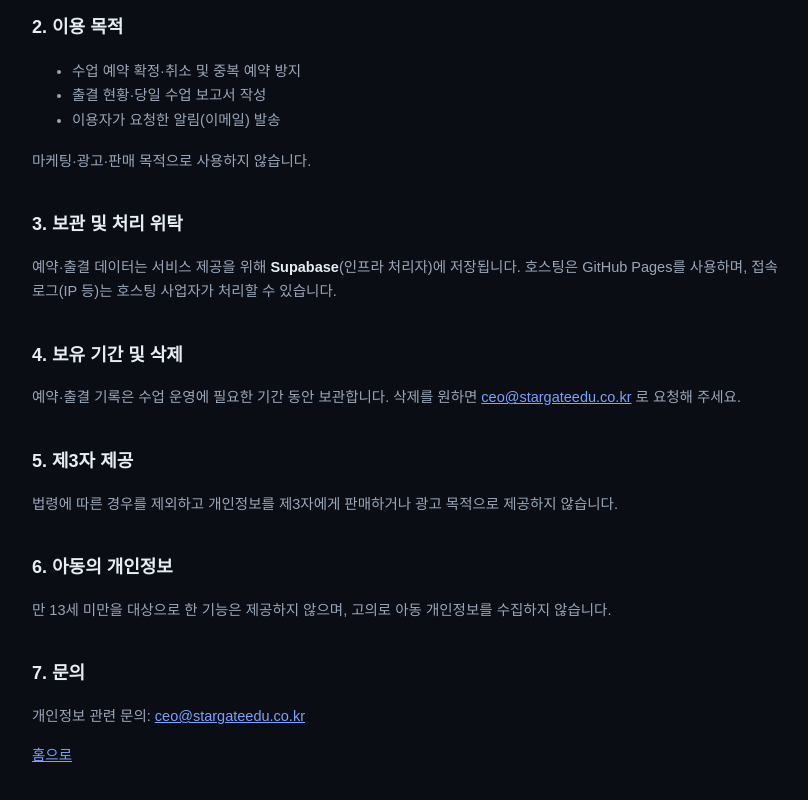
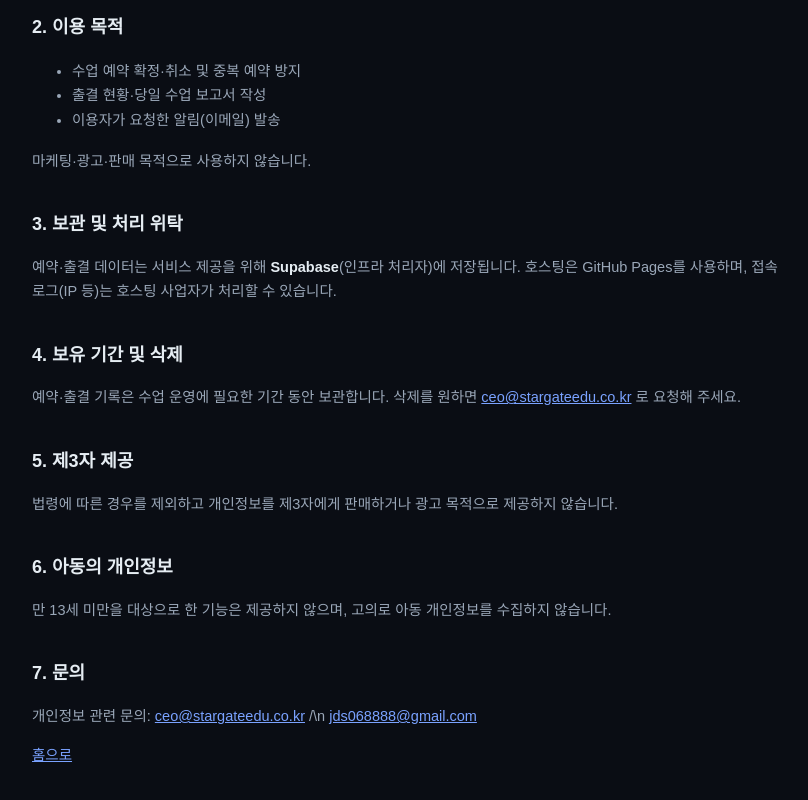
Before and after one commit to DongsooJung/-stargate, a website: page privacy.html in a window 1280 px wide. Shown: the part 542-1342 px from the top of the page, without its empty margins (228-1036 px from the left). Drawn offline with Linux system fonts and the light colour scheme.

Commit message:
Restore privacy contact listing

```diff
--- a/privacy.html
+++ b/privacy.html
@@ -56,7 +56,7 @@
   <p>만 13세 미만을 대상으로 한 기능은 제공하지 않으며, 고의로 아동 개인정보를 수집하지 않습니다.</p>
 
   <h2>7. 문의</h2>
-  <p>개인정보 관련 문의: <a href="mailto:ceo@stargateedu.co.kr">ceo@stargateedu.co.kr</a></p>
+  <p>개인정보 관련 문의: <a href="mailto:ceo@stargateedu.co.kr">ceo@stargateedu.co.kr</a> /\n    <a href="mailto:jds068888@gmail.com">jds068888@gmail.com</a></p>
 
   <p><a href="./">홈으로</a></p>
 </div>
```
